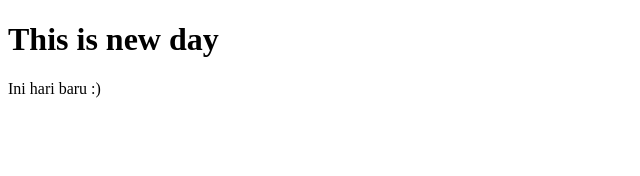
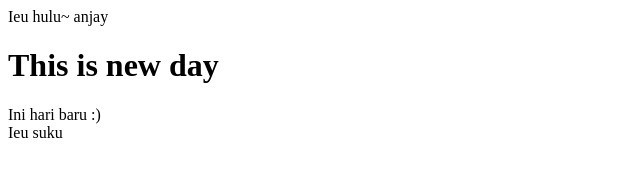
Before and after one commit to ibpis278/kelas, a plain HTML site: page index.html in a window 1280 px wide. Shown: the whole page, without its empty margins (0-640 px from the left). Drawn offline with Linux system fonts and the light colour scheme.

Commit message:
Membuat header dan footer

```diff
--- a/index.html
+++ b/index.html
@@ -6,7 +6,9 @@
     <title>Belajar brow</title>
 </head>
 <body>
+    <header>Ieu hulu~ anjay</header>
     <h1>This is new day</h1>
     <div>Ini hari baru :)</div>
+    <footer>Ieu suku</footer>
 </body>
 </html>
```
